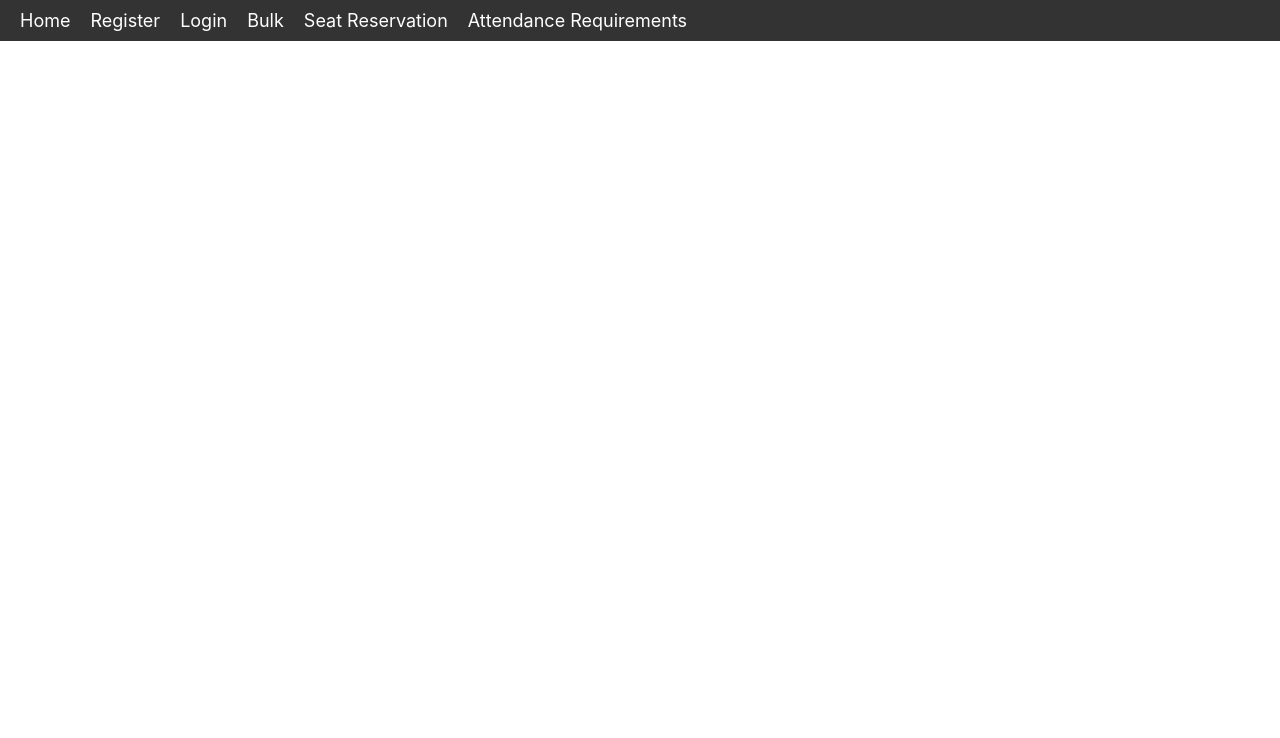
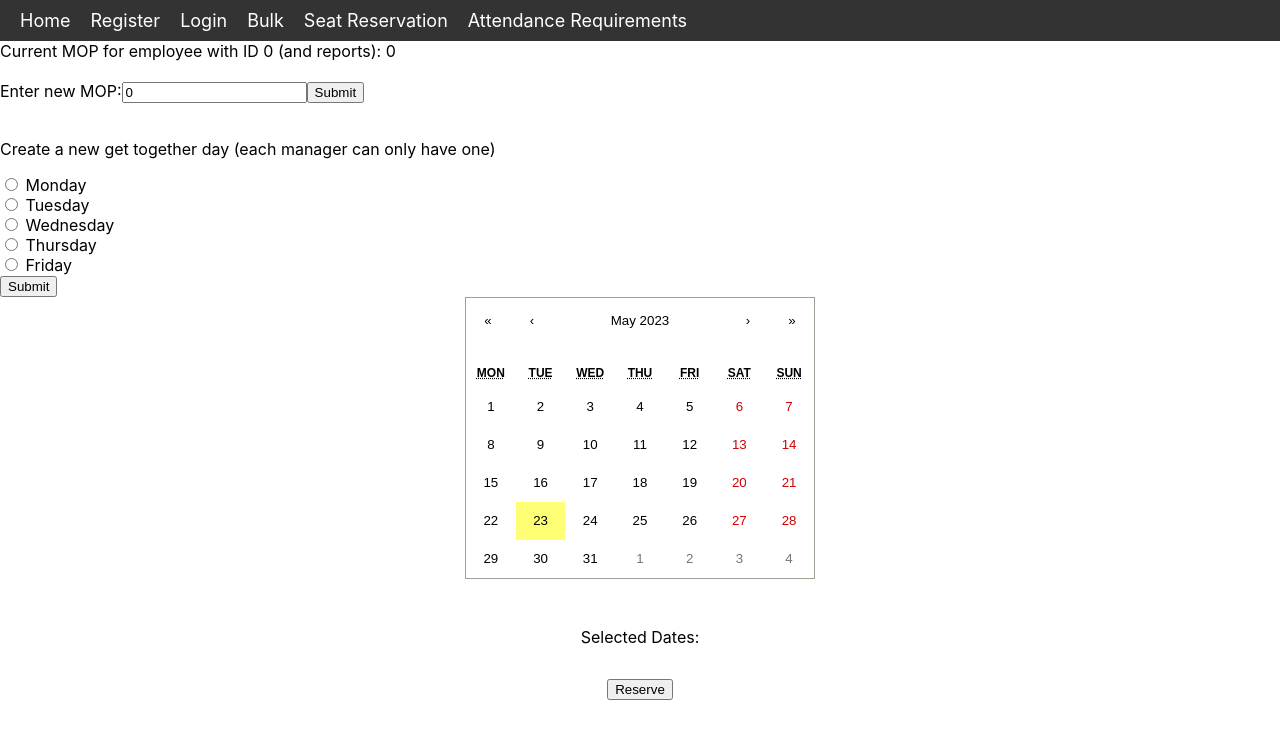
Before and after one commit to ankitajaswal/CMPE275_TeamProject, a React (Create React App) app in the folder frontend/wiors/: page /userDash in a window 1280 px wide. Shown: the top 738 px of the page. Built offline with nearby package versions, Linux system fonts and the light colour scheme; no server answers; the HTML template or start-up script is replaced by a standard one.

Commit message:
committed App.js fe

```diff
--- a/frontend/wiors/src/App.js
+++ b/frontend/wiors/src/App.js
@@ -7,6 +7,7 @@ import Login from './components/LoginComponent';
 import CSVImporterComponent from './components/CSVImporterComponent';
 import SeatReservation from './components/SeatReservationComponent';
 import AttendanceRequirements from './components/AttendanceRequirements';
+import UserDash from './components/UserDash';
 
 function App() {
   return (
@@ -21,7 +22,7 @@ function App() {
           <Route path='/seatreservation' element={<SeatReservation />} />
           <Route path='/bulk' element={<CSVImporterComponent />} />
           <Route path='/attendancerequirements' element={<AttendanceRequirements />} />
-
+          <Route path='/userDash' element={<UserDash />} />
       </Routes>
 
       </div>
```
